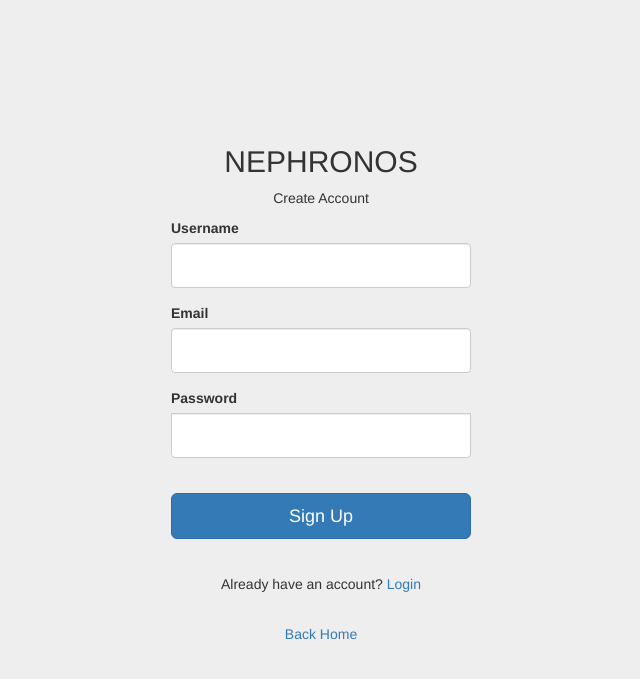
After one commit to Shaakarraj/IBM-Project-3123-1664284021, a Flask app: page /signup in a window 1280 px wide. The commit adds this page. Shown: the top 679 px of the page, without its empty margins (319-959 px from the left). Run offline with Flask 2, Linux system fonts and the light colour scheme; some libraries are stand-ins or nearby versions.

Commit message:
signup page

```diff
--- a/Final Deliverables/fnalcode-ckd/app.py
+++ b/Final Deliverables/fnalcode-ckd/app.py
@@ -13,10 +13,10 @@ import numpy as np
 from sklearn.ensemble import RandomForestClassifier
 from sklearn.model_selection import train_test_split
 
-filename = 'kidney-prediction-rfc-model.pkl'
-classifier = pickle.load(open(filename, 'rb'))
-model = pickle.load(open('model.pkl', 'rb'))
-model1 = pickle.load(open('model1.pkl', 'rb'))
+# filename = 'kidney-prediction-rfc-model.pkl'
+# classifier = pickle.load(open(filename, 'rb'))
+# model = pickle.load(open('model.pkl', 'rb'))
+# model1 = pickle.load(open('model1.pkl', 'rb'))
 
 app = Flask(__name__)
 app.config['SECRET_KEY'] = 'secret'
--- a/Final Deliverables/fnalcode-ckd/templates/login.html
+++ b/Final Deliverables/fnalcode-ckd/templates/login.html
@@ -2,7 +2,7 @@
 {% import "bootstrap/wtf.html" as wtf %}
 
 {% block title %}
-RiskAssess | Login
+NEPHRONOS | Login
 {% endblock %}
 
 {% block styles %}
--- /dev/null
+++ b/Final Deliverables/fnalcode-ckd/templates/signup.html
@@ -0,0 +1,31 @@
+{% extends "bootstrap/base.html" %}
+{% import "bootstrap/wtf.html" as wtf %}
+
+{% block title %}
+NEPHRONOS | Sign Up
+{% endblock %}
+
+{% block styles %}
+{{super()}}
+
+<link rel="stylesheet" href="{{url_for('.static', filename='login.css')}}">
+{% endblock %}
+
+{% block content %}
+<div class="container">
+
+  <form class="form-signin" method="POST" action="/signup">
+    <h1 style="text-align:center; font-size:30px">NEPHRONOS</h1>
+    <p style="text-align:center">Create Account</p>
+    {{ form.hidden_tag() }}
+    {{ wtf.form_field(form.username) }}
+    {{ wtf.form_field(form.email) }}
+    {{ wtf.form_field(form.password) }}
+    <br/>
+    <button class="btn btn-lg btn-primary btn-block" type="submit">Sign Up</button><br/>
+  </form>
+  <p style="text-align:center">Already have an account? <a href="/login">Login</a></p>
+  <br/>
+  <p style="text-align:center"><a href="/">Back Home</a></p>
+</div> <!-- /container -->
+{% endblock %}
```
Also changed, not shown: Final Deliverables/fnalcode-ckd/instance/database.db (added).
